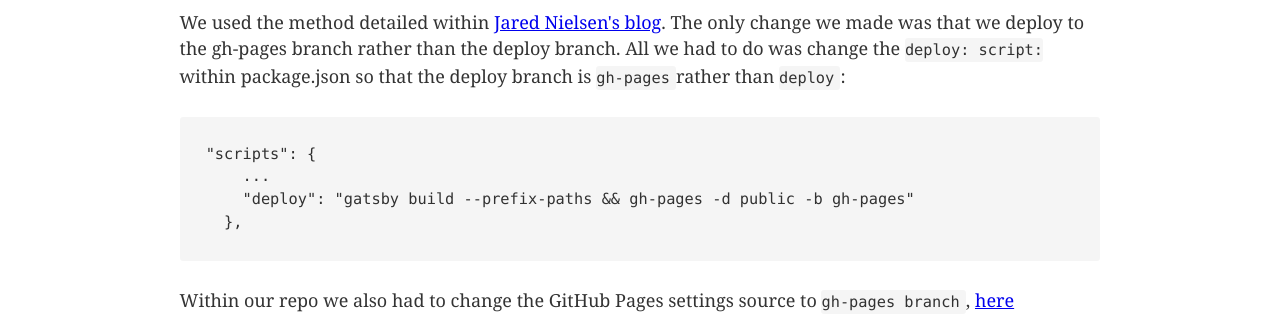
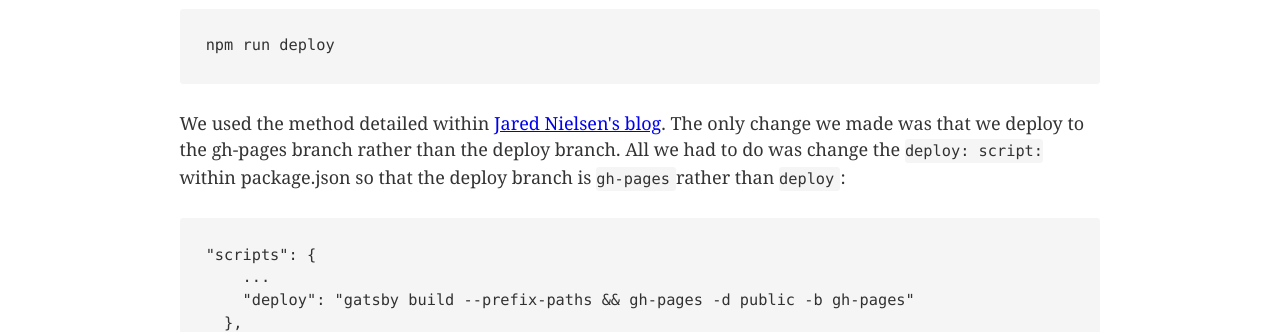
Before and after one commit to jdraths/scrapes, a Gatsby site: page /blog/how-we-built-this-blog/ in a window 1280 px wide. Shown: the part 255-587 px from the top of the page. Built offline with nearby package versions, Linux system fonts and the light colour scheme; Gatsby itself is replaced by a stand-in of ours; some packages are replaced by stand-ins of ours; code samples lack their colours.

Commit message:
another update

````diff
--- a/src/blog/how-we-built-this-blog.md
+++ b/src/blog/how-we-built-this-blog.md
@@ -4,6 +4,10 @@
 ---
 
 # Deploying:
+```
+npm run deploy
+```
+
 We used the method detailed within [Jared Nielsen's blog](http://jarednielsen.com/deploy-gatsbyjs-github-pages-user/). The only change we made was that we deploy to the gh-pages branch rather than the deploy branch. All we had to do was change the `deploy: script:` within package.json so that the deploy branch is `gh-pages` rather than `deploy`:
 ```
 "scripts": {
````
